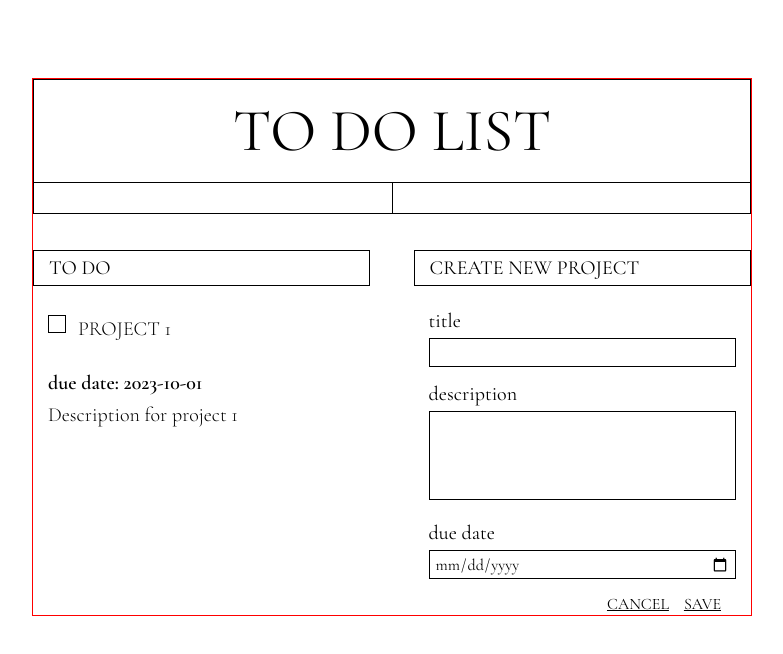
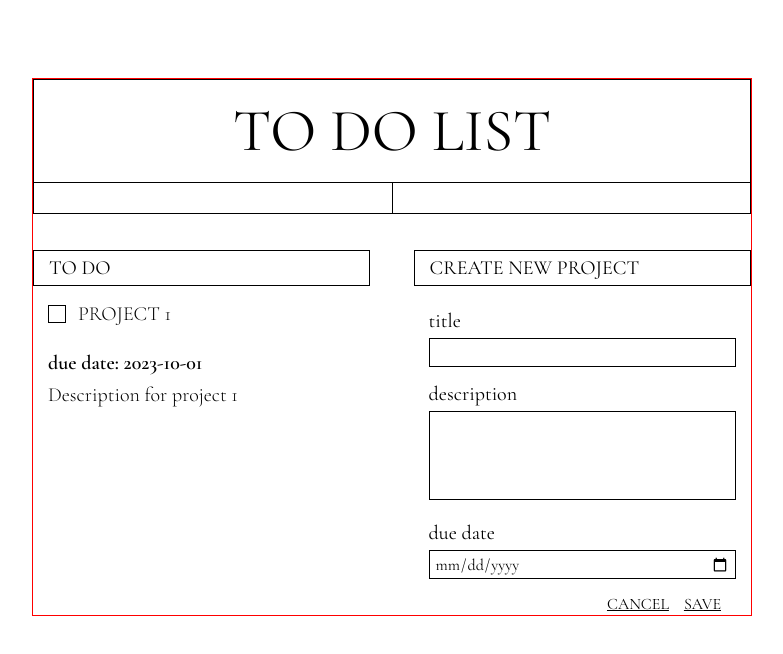
Before and after one commit to 000begana000/todolist, a React (Vite) app: page / in a window 1280 px wide. Shown: the top 654 px of the page, without its empty margins (248-1031 px from the left). Built offline with nearby package versions, Linux system fonts and the light colour scheme.

Commit message:
fix: adjust label classname

```diff
--- a/src/components/UI/Input.jsx
+++ b/src/components/UI/Input.jsx
@@ -3,7 +3,7 @@ import classes from "./Input.module.css";
 export default function Input({ label, textarea, ...props }) {
   return (
     <p>
-      <label>{label}</label>
+      <label className={classes.label}>{label}</label>
       {textarea ? (
         <textarea {...props} className={classes.text} />
       ) : (
--- a/src/components/UI/Input.module.css
+++ b/src/components/UI/Input.module.css
@@ -1,4 +1,4 @@
-label {
+.label {
   display: block;
   font-size: 20px;
   margin-bottom: 5px;
```
